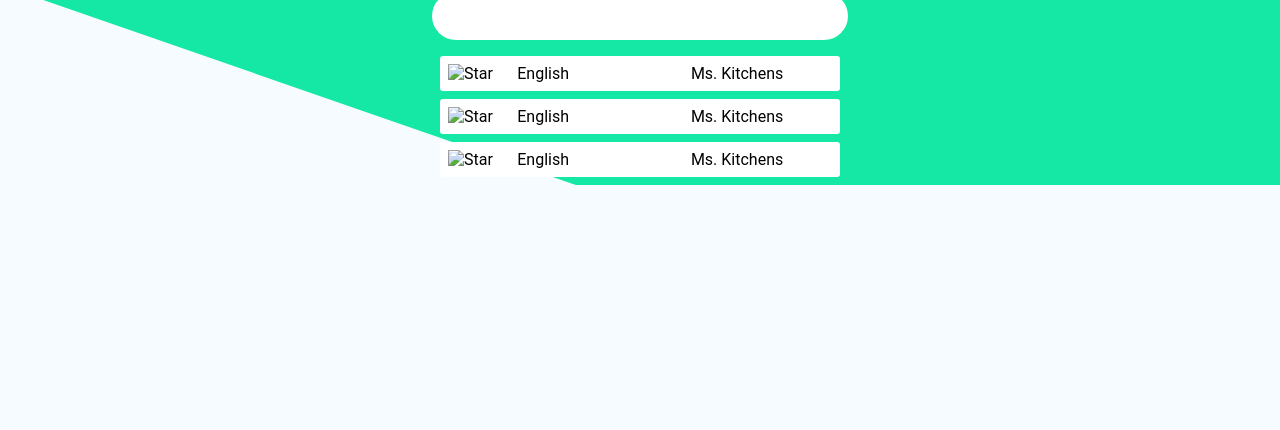
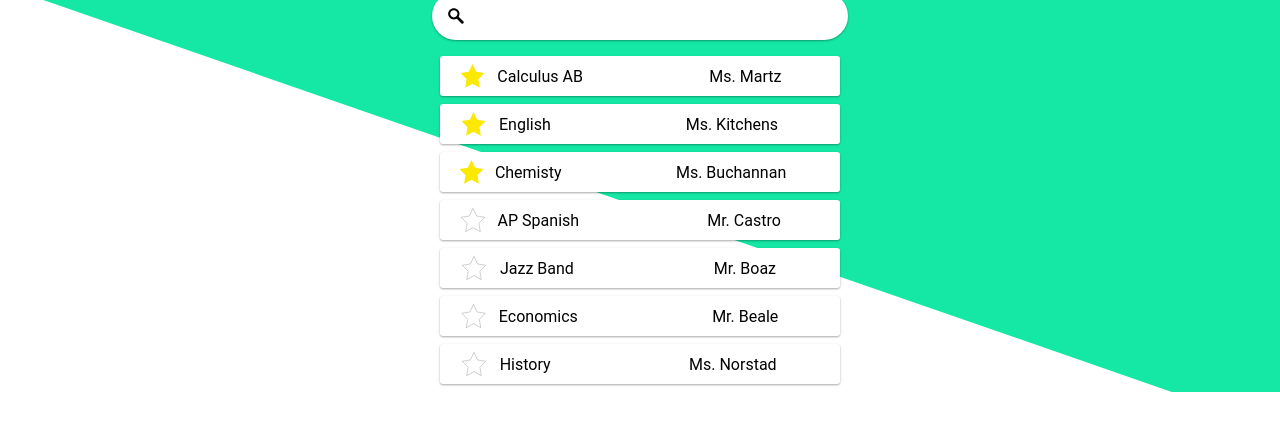
Before and after one commit to DHSDevelopersClub/drake-website, a plain HTML site: page index.html in a window 1280 px wide. Shown: the part 370-800 px from the top of the page. Drawn offline with Linux system fonts and the light colour scheme.

Commit message:
Clean up design.

```diff
--- a/index.html
+++ b/index.html
@@ -61,8 +61,6 @@
   </head>
 
   <body>
-   <!--<svg version="1.1" xmlns="http://www.w3.org/2000/svg" xmlns:xlink="http://www.w3.org/1999/xlink" preserveAspectRatio="xMidYMid meet" viewBox="0 0 640 640" class="svg"><defs><path d="M92.21 -387.95L805.41 -140.16L640 335.92L-73.2 88.13L92.21 -387.95Z" id="a18tpwPXf3"></path></defs><g visibility="inherit"><g visibility="inherit"><g visibility="inherit"><use xlink:href="#a18tpwPXf3" opacity="1" fill="#15e8a4" fill-opacity="1"></use></g></g></g></svg>-->
-   <!-- Component -->
     <div class="navbar-component">
       <div class="navbar area">
         <span class="brand">Drake</span>
@@ -80,30 +78,57 @@
       <div class="row counter">
         <div class="card max">
           <span class="title">Schedule</span>
-          <iframe src="http://maxstarr.xyz" frameborder="0"></iframe>
+          <iframe id="schedule" src="http://maxstarr.xyz" frameborder="0"></iframe>
         </div>
       </div>
 
       <div class="row teacher-list">
         <span class="title teacher-title">Teacher Webpages</span>
-        <input id="search"></input>
+        <div id="search-area">
+          <img src="/res/search.svg" alt=">" id="search-icon">
+          <input id="search"></input>
+        </div>
         <div id="class-list">
           <div class="class">
-            <img src="#" alt="Star" class="star">
+            <img src="/res/star-gold.svg" alt="Star" class="star">
+            <div class="class-name">Calculus AB</div>
+            <div class="teacher-name">Ms. Martz</div>
+          </div>
+
+          <div class="class">
+            <img src="/res/star-gold.svg" alt="Star" class="star">
             <div class="class-name">English</div>
             <div class="teacher-name">Ms. Kitchens</div>
           </div>
 
           <div class="class">
-            <img src="#" alt="Star" class="star">
-            <div class="class-name">English</div>
-            <div class="teacher-name">Ms. Kitchens</div>
+            <img src="/res/star-gold.svg" alt="Star" class="star">
+            <div class="class-name">Chemisty</div>
+            <div class="teacher-name">Ms. Buchannan</div>
           </div>
 
           <div class="class">
-            <img src="#" alt="Star" class="star">
-            <div class="class-name">English</div>
-            <div class="teacher-name">Ms. Kitchens</div>
+            <img src="/res/star-empty.svg" alt="Star" class="star">
+            <div class="class-name">AP Spanish</div>
+            <div class="teacher-name">Mr. Castro</div>
+          </div>
+
+          <div class="class">
+            <img src="/res/star-empty.svg" alt="Star" class="star">
+            <div class="class-name">Jazz Band</div>
+            <div class="teacher-name">Mr. Boaz</div>
+          </div>
+
+          <div class="class">
+            <img src="/res/star-empty.svg" alt="Star" class="star">
+            <div class="class-name">Economics</div>
+            <div class="teacher-name">Mr. Beale</div>
+          </div>
+
+          <div class="class">
+            <img src="/res/star-empty.svg" alt="Star" class="star">
+            <div class="class-name">History</div>
+            <div class="teacher-name">Ms. Norstad</div>
           </div>
 
         </div>
--- a/styles/style.css
+++ b/styles/style.css
@@ -1,20 +1,13 @@
 :root {
   --app-primary-color: #15e8a4;
-}
-
-html {
-  background: #f6fbff;
 }
 
 body {
   margin: 0;
   padding: 0;
-  width: 100vw;
+  min-width: 100vw;
   font-family: 'Roboto', sans-serif;
   overflow-x: hidden;
-  background-image: url('/res/background.svg');
-  background-repeat: no-repeat;
-  background-attachment: fixed;
   color: #FFF;
 }
 
@@ -41,7 +34,6 @@ a {
 
 .navbar-component {
   color: #FFF;
-  /*box-shadow: 0 1px 3px rgba(0,0,0,0.12), 0 1px 2px rgba(0,0,0,0.24);*/
 }
 
 .navbar-component > .navbar {
@@ -65,7 +57,7 @@ a {
   flex-shrink: 0;
   height: 100%;
   line-height: 100%;
-  padding: 0 8px 0 8px;
+  padding: 0 16px 0 16px;
   color: #FFF;
 }
 
@@ -76,6 +68,9 @@ a {
   flex-direction: column;
   flex-wrap: wrap;
   max-width: 100vw;
+  background-image: url('/res/background.svg');
+  background-repeat: no-repeat;
+  background-attachment: fixed;
 }
 
 .row {
@@ -113,6 +108,10 @@ a {
   box-shadow: 0 14px 28px rgba(0,0,0,0.25), 0 10px 10px rgba(0,0,0,0.22);
 }
 
+#schedule {
+  overflow-x: hidden;
+}
+
 .title {
   font-size: 2em;
 }
@@ -121,7 +120,10 @@ a {
   color: #3fbd8f;
 }
 
-#search {
+#search-area {
+  display: flex;
+  flex-direction: row;
+  align-items: center;
   width: 30vw;
   height: 2vh;
   border-radius: 30px;
@@ -129,6 +131,24 @@ a {
   font-size: 1.2em;
   border: none;
   min-width: 230px;
+  margin: 8px;
+  background: #FFF;
+  box-shadow: 0 1px 3px rgba(0,0,0,0.12), 0 1px 2px rgba(0,0,0,0.24);
+}
+
+#search-icon {
+  width: 2vh;
+  height: 2vh;
+  flex-grow: 0;
+}
+
+#search {
+  max-width: 25vw;
+  flex-grow: 5;
+  height: 2vh;
+  padding: 16px;
+  font-size: 1.2em;
+  border: none;
   margin: 8px;
 }
 
@@ -147,10 +167,13 @@ textarea:focus, input:focus{
   color: #000;
   border-radius: 3px;
   padding: 8px;
+  box-shadow: 0 1px 3px rgba(0,0,0,0.12), 0 1px 2px rgba(0,0,0,0.24);
 }
 
 .star {
   flex-grow: 1;
+  width: 3vh;
+  height: 3vh;
 }
 
 .class-name {
```
Also changed, not shown: res/search.svg (added), res/star-empty.svg (added), res/star-gold.svg (added).
